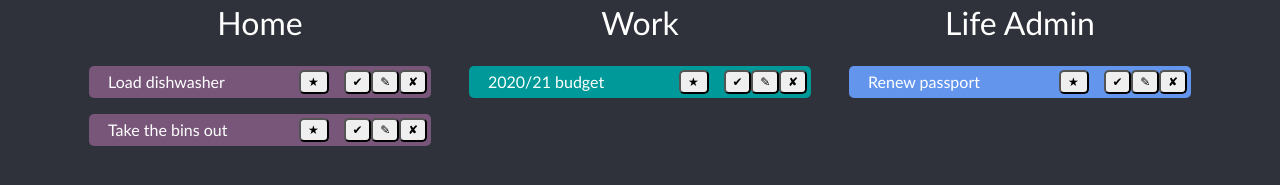
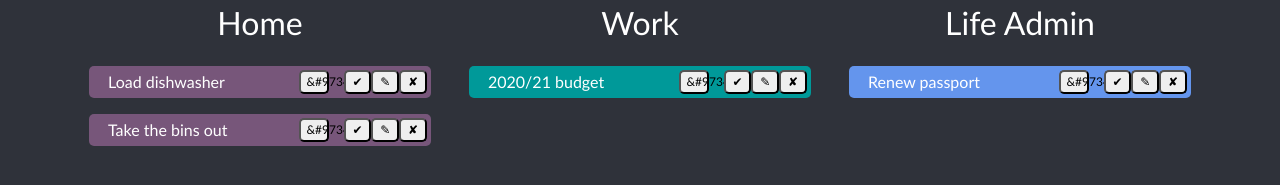
Before and after one commit to ameliamyfanwy/todo-app-frontend, a React (Create React App) app: page / in a window 1280 px wide. Shown: the part 215-400 px from the top of the page. Built offline with nearby package versions, Linux system fonts and the light colour scheme.

Commit message:
Creating priority button component

```diff
--- a/src/App.js
+++ b/src/App.js
@@ -1,11 +1,9 @@
 import React from 'react';
-import logo from './logo.svg';
 import './App.css';
 import Header from './Header';
 import AddTask from './AddTask';
 import Tally from './Tally';
 import CatHeader from './CatHeader';
-import Task from './Task';
 import TaskList from './TaskList';
 import RadioButtons from './RadioButtons';
 import uuidv4 from 'uuid/v4';
--- /dev/null
+++ b/src/PriorityButton.js
@@ -0,0 +1,30 @@
+import React from 'react';
+
+class PriorityButton extends React.Component {
+
+    state = {
+        priority: false
+    }
+
+    togglePriority = () => {
+        const currentPriority = this.state.priority;
+        this.setState({
+            priority: !currentPriority
+        })
+    }
+
+    render () {
+        let content = null;
+        if (this.state.priority) {
+            content = "&#9733;"
+        }
+        else {
+            content = "&#9734;"
+        }
+        return (
+        <button button type="button" className="star" onClick={this.togglePriority}>{content}</button>
+        )
+    }
+}
+
+export default PriorityButton;
--- a/src/Tally.js
+++ b/src/Tally.js
@@ -4,7 +4,7 @@ class Tally extends React.Component {
 
     render() {
 
-      let outstandingTasks = this.props.taskGather.filter(task => task.completed != true);
+      let outstandingTasks = this.props.taskGather.filter(task => task.completed !== true);
       const outstandingCount = outstandingTasks.length;
 
       return (
--- a/src/Task.js
+++ b/src/Task.js
@@ -1,5 +1,6 @@
 import React from 'react';
 import './Task.css'
+import PriorityButton from './PriorityButton';
 
 class Task extends React.Component {
 
@@ -24,7 +25,7 @@ class Task extends React.Component {
         } else {
             description =   <div className="col-12 col-md-9">
                                 {this.props.item.description}
-                                <button button type="button" className="star">&#9733;</button>
+                                <PriorityButton />
                             </div>;
             taskStyle = { backgroundColor: this.props.color };
         }
```
